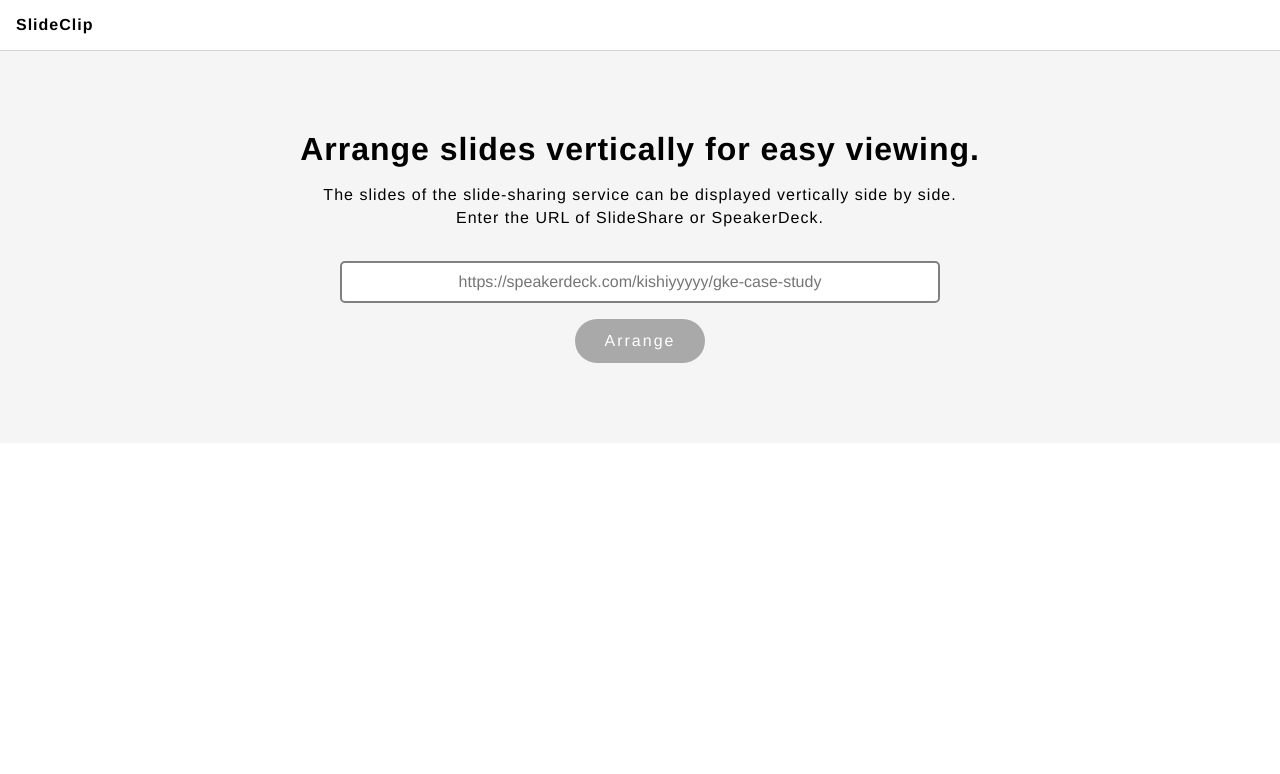
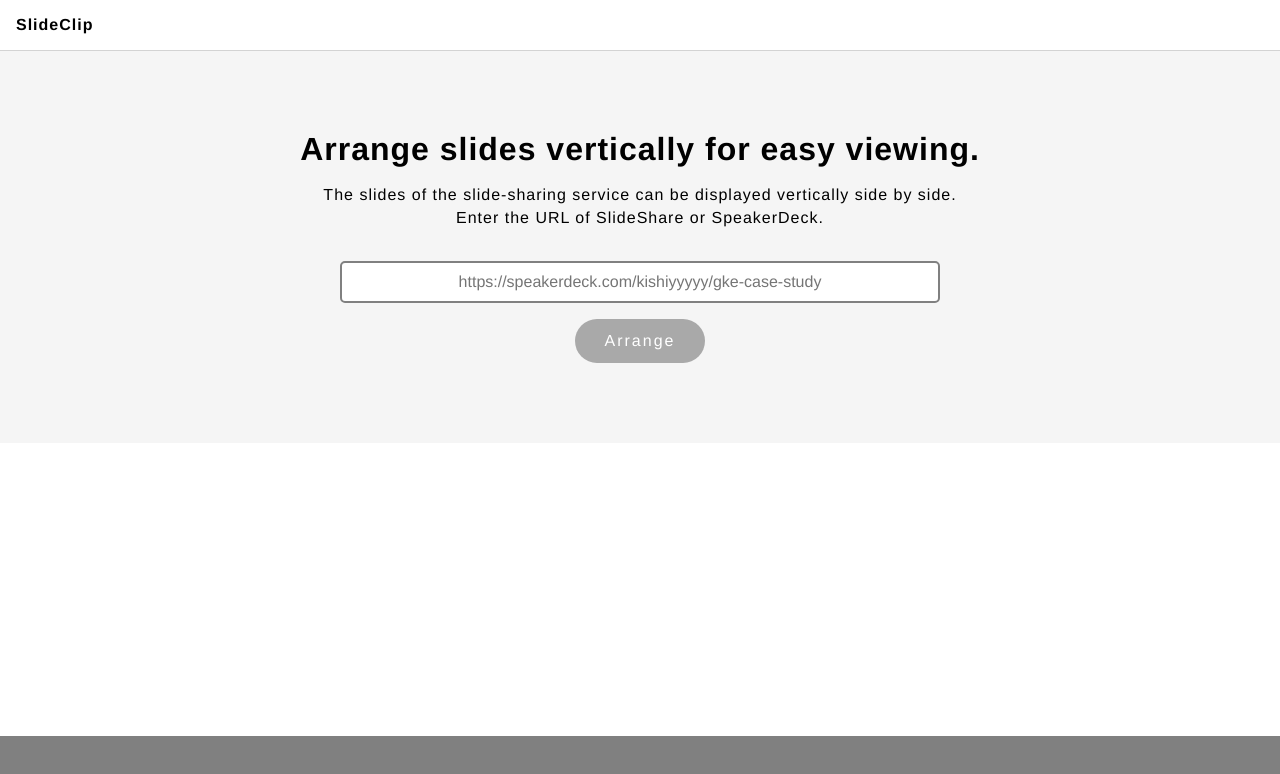
Before and after one commit to at946/slideclip, a Nuxt app: page / in a window 1280 px wide. Shown: the top 774 px of the page. Built offline with nearby package versions, Linux system fonts and the light colour scheme.

Commit message:
Footerを最下部に固定

```diff
--- a/layouts/default.vue
+++ b/layouts/default.vue
@@ -1,14 +1,29 @@
 <template>
-  <div>
-    <nav class="header">
+  <div class="body">
+    <header class="header">
       <span class="title">SlideClip</span>
-    </nav>
+    </header>
 
-    <nuxt />
+    <main>
+      <nuxt />
+    </main>
+
+    <footer class="footer py-4">
+    </footer>
   </div>
 </template>
 
 <style lang="scss" scoped>
+.body {
+  display: flex;
+  flex-direction: column;
+  min-height: 100vh;
+}
+
+main {
+  flex: 1;
+}
+
 .header {
   padding: 1rem;
   border-bottom: solid 1px lightgray;
@@ -17,4 +32,8 @@
     font-weight: bold;
   }
 }
+
+.footer {
+  background-color: gray;
+}
 </style>
```
